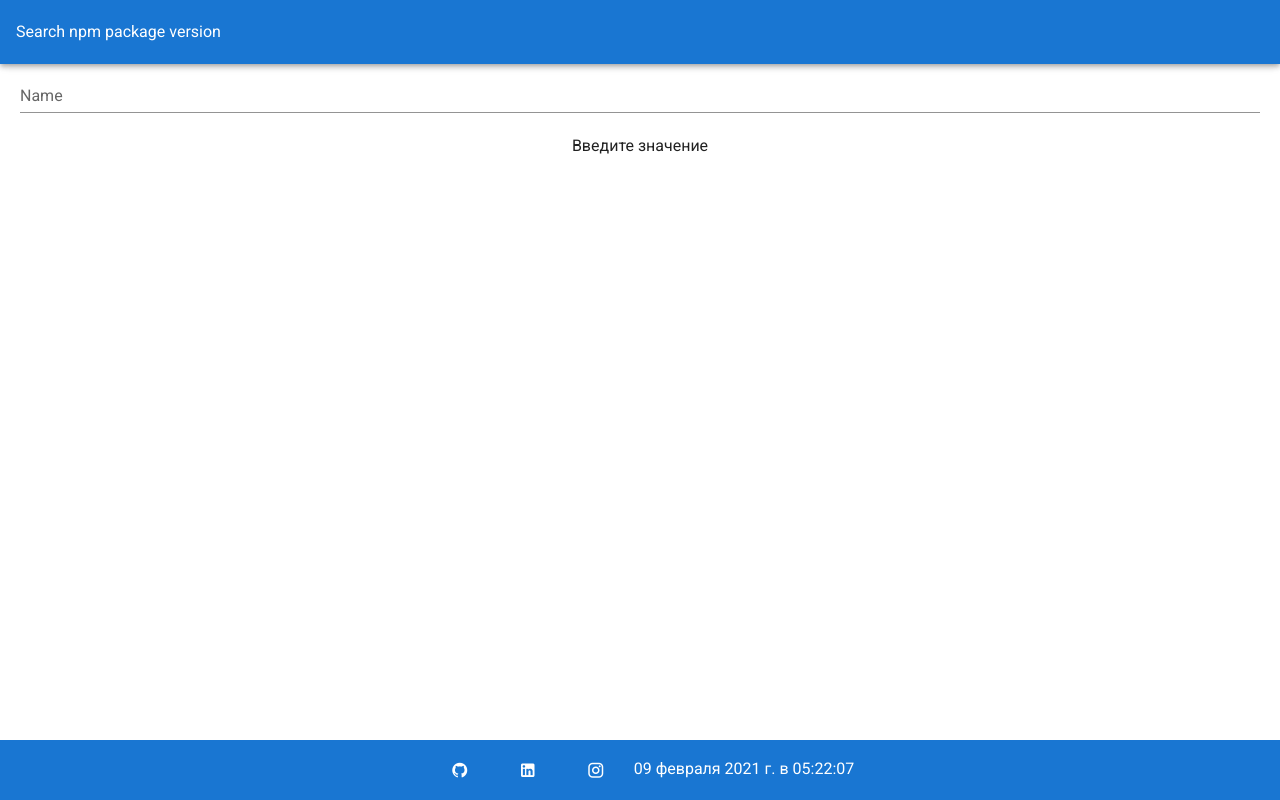
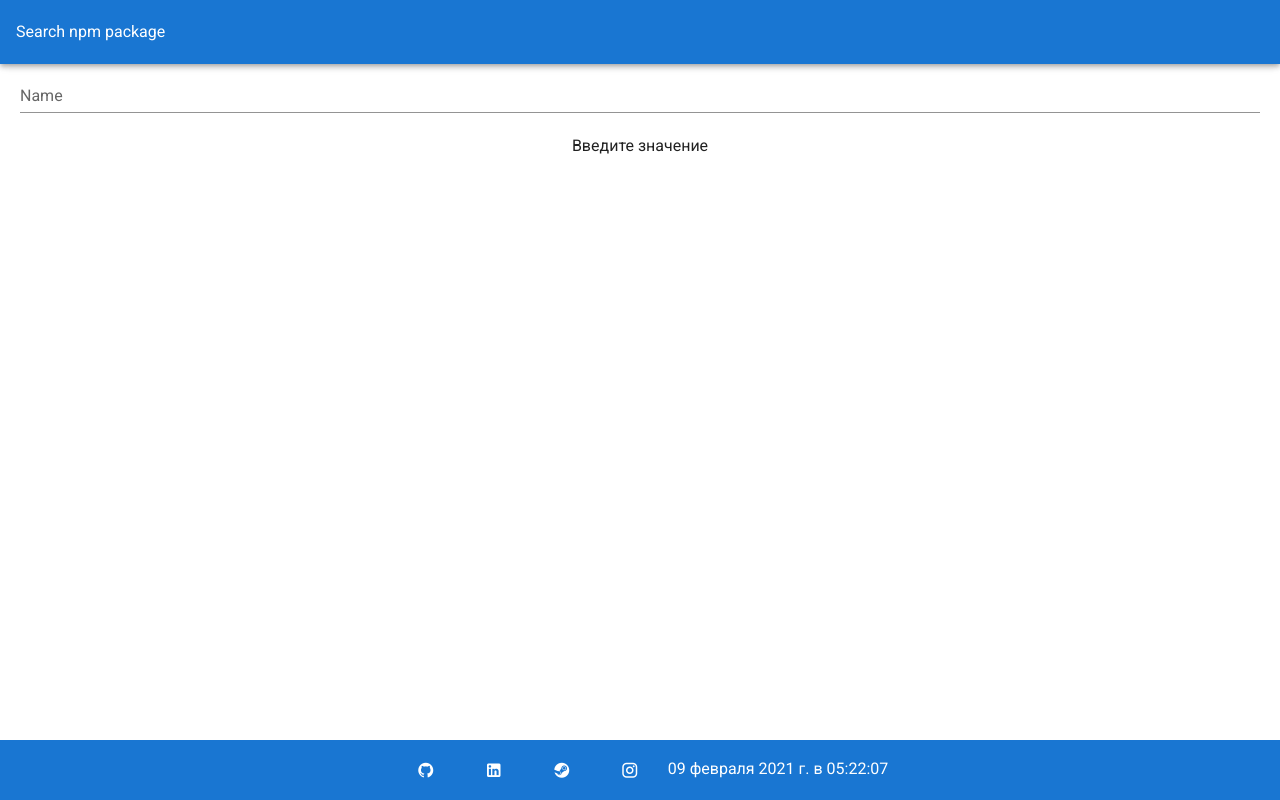
Before and after one commit to greznik/vue-test, a Vue app: page / in a window 1280 px wide. Built offline with nearby package versions, Linux system fonts and the light colour scheme.

Commit message:
Testing and steam link

```diff
--- a/src/App.vue
+++ b/src/App.vue
@@ -2,7 +2,7 @@
   <v-app>
     <v-app-bar app color="primary" dark>
       <div class="d-flex align-center">
-        Search npm package version
+        Search npm package
       </div>
     </v-app-bar>
 
@@ -24,10 +24,6 @@ export default {
     Home,
     TheFooter,
   },
-
-  data: () => ({
-    //
-  }),
 };
 </script>
 <style lang="scss">
--- a/src/components/TheFooter.vue
+++ b/src/components/TheFooter.vue
@@ -27,6 +27,7 @@ export default {
     icons: [
       { icon: "mdi-github", url: "https://github.com/greznik" },
       { icon: "mdi-linkedin", url: "https://www.linkedin.com/in/vue/" },
+      { icon: "mdi-steam", url: "https://steamcommunity.com/id/reznx/" },
       { icon: "mdi-instagram", url: "https://www.instagram.com/donreznik/" },
     ],
   }),
```
Also changed, not shown: 1 other file (tests, documents, lock files or other folders).
